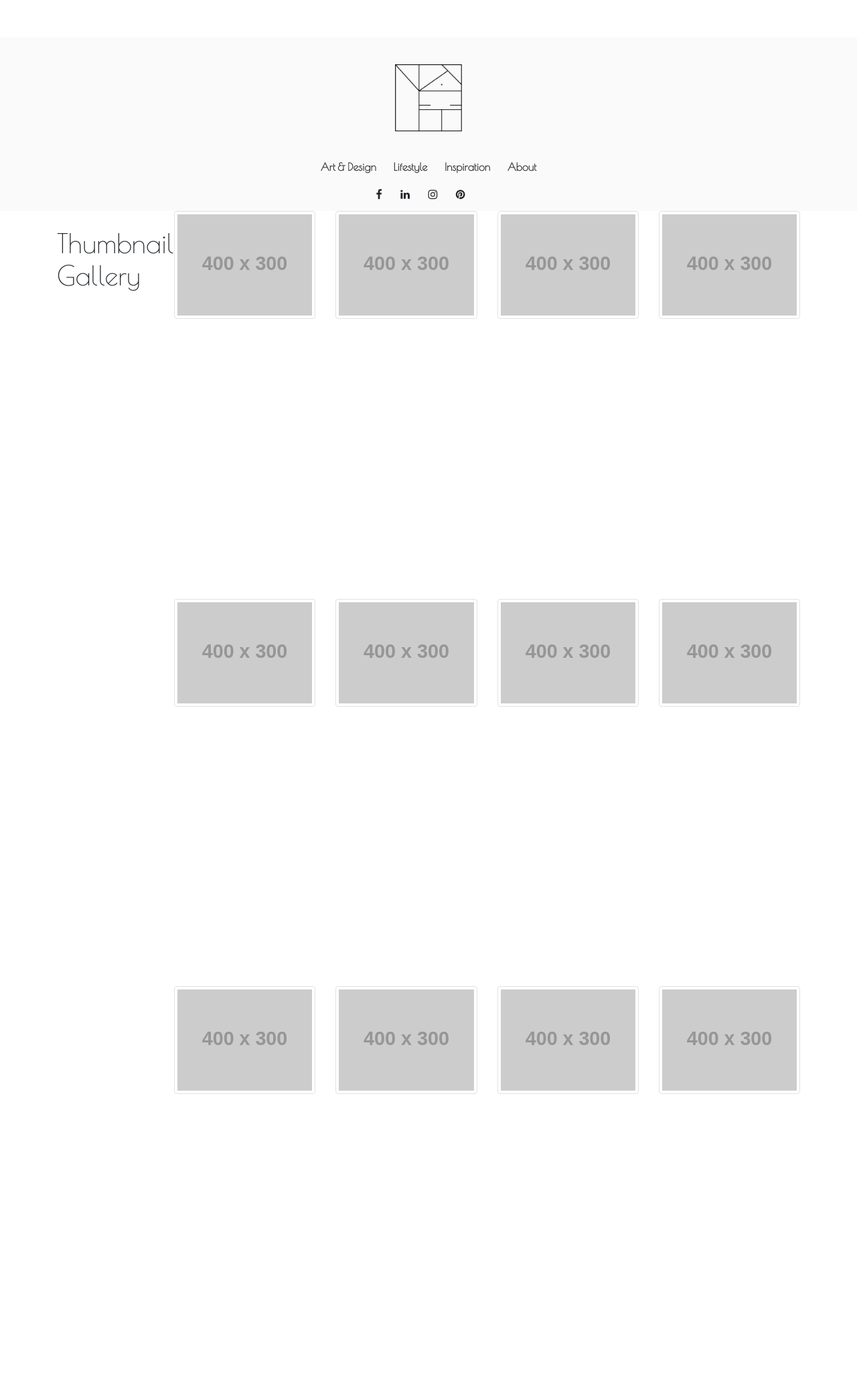
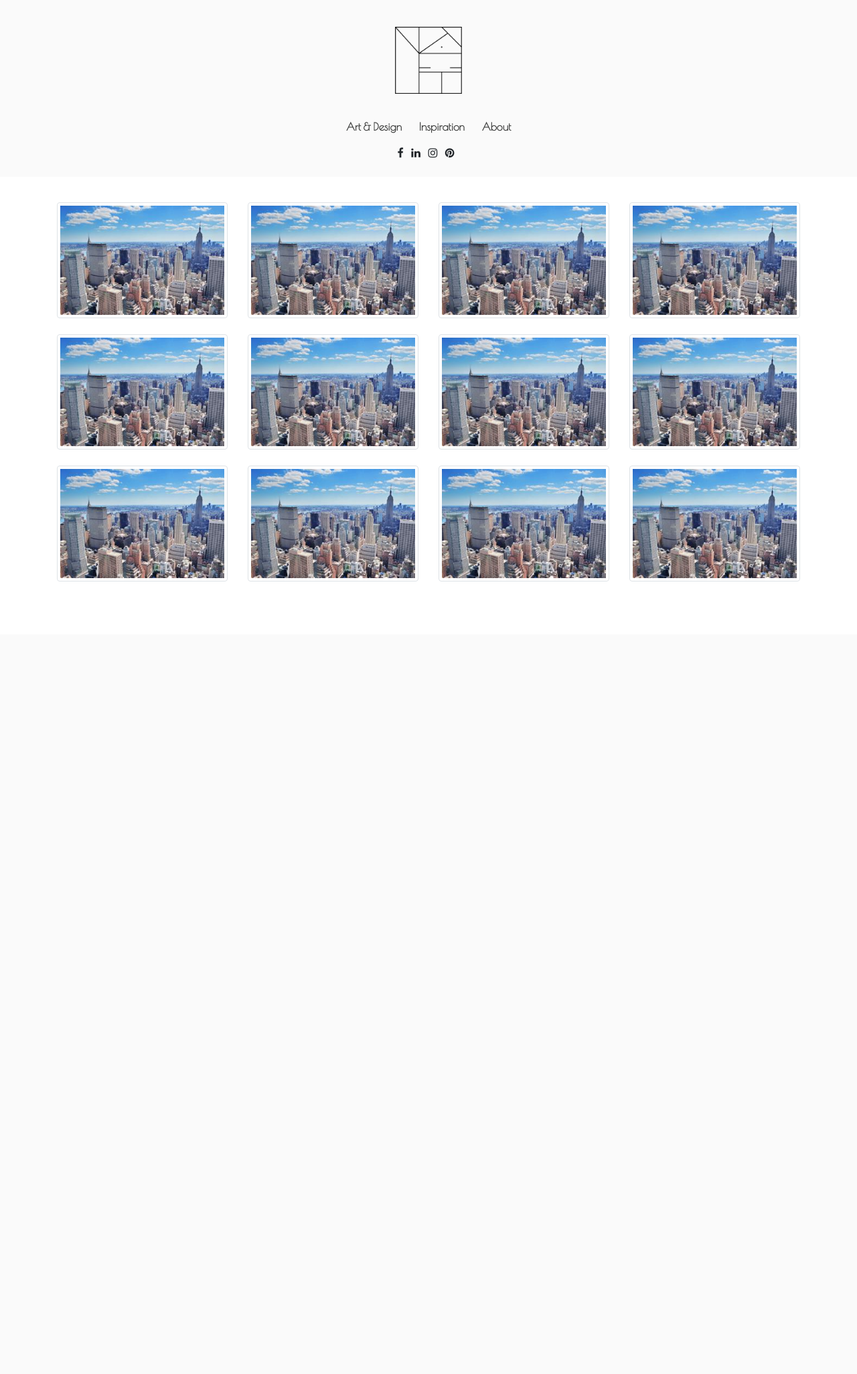
Before and after one commit to GennadiiTurutin/Nadia_blog, a Django app: page /Inspiration/ in a window 1280 px wide. Shown: the whole page at 67% size. After the commit the page ends 868 px from the top, so only its background shows below. Run offline with Django 3.2, Linux system fonts and the light colour scheme; grey boxes labelled with a size stand in for pictures from a placeholder-image service; some libraries are stand-ins or nearby versions.

Commit message:
Changed gallery

```diff
--- /dev/null
+++ b/blog/static/blog/custom.css
@@ -0,0 +1,102 @@
+nav {
+  background-color: #fafafa;
+  margin-bottom: 0%;
+
+}
+
+.nav-item {
+    font-size: 1rem;
+    font-weight: bold;
+    padding: 0.3rem;
+  }
+
+.nav-link {
+  color: #393A39;
+}
+.nav-link:hover {
+  color: #8D928D;
+}
+
+.logo {
+  position: sticky;
+  display: flex;
+  justify-content: center;
+  background-color: #fafafa;
+}
+
+.logo img {
+   margin-bottom: 20%;
+     margin-top: 40%;
+}
+
+* {
+    font-family: 'Poiret One', cursive;
+}
+
+.navbar-toggler {
+    position: relative;
+    width: 100%;
+    margin: 0 auto !important;
+}
+
+
+#socIcons {
+    transition: 0.5s; /* Transition effect when sliding down (and up) */
+    margin-bottom: 1%;
+}
+
+.container img {
+  width: 100%;
+}
+
+p.article-content {
+    text-align: center;
+    color: rgb(136, 136, 136);
+    font-size: 20px;
+    line-height: 28px;
+    font-weight: 300;
+    font-style: normal;
+    text-transform: none;
+    padding-top: 0px;
+    padding-bottom: 25px;
+}
+.article-title {
+    color: rgb(68, 68, 68);
+    font-size: 30px;
+    font-style: normal;
+    font-weight: bold;
+    line-height: 70px;
+    padding-bottom: 30px;
+    padding-top: 0px;
+    text-align: center;
+    text-transform: none;
+    width: 100%;
+
+}
+
+.article-subtitle {
+    color: rgb(68, 68, 68);
+    font-size: 25px;
+    font-style: normal;
+    font-weight: 300;
+    line-height: 70px;
+    padding-bottom: 30px;
+    padding-top: 0px;
+    text-align: center;
+    text-transform: none;
+    width: 100%;
+
+}
+
+.center {
+  width: 100px;
+  margin-bottom: 5%;
+}
+
+a.post-title {
+  color: #393A39;
+}
+
+a.post-title:hover {
+  color: #8D928D;
+}
--- a/blog/templates/blog/base.html
+++ b/blog/templates/blog/base.html
@@ -1,54 +1,3 @@
-<style>
-
-nav {
-	background-color: #fafafa;
-	margin-bottom: 0%;
-
-}
-
-.nav-item {
-    font-size: 1rem;
-    font-weight: bold;
-    padding: 0.3rem;
-  }
-
-.nav-link {
-  color: #393A39;
-}
-.nav-link:hover {
-  color: #8D928D;
-}
-
-.logo {
-  position: sticky;
-  display: flex;
-  justify-content: center;
-  background-color: #fafafa;
-}
-
-.logo img {
-	 margin-bottom: 20%;
-     margin-top: 40%;
-}
-
-* {
-    font-family: 'Poiret One', cursive;
-}
-
-.navbar-toggler {
-    position: relative;
-    width: 100%;
-    margin: 0 auto !important;
-}
-
-
-#socIcons {
-    transition: 10s; /* Transition effect when sliding down (and up) */
-}
-
-</style>
-
-
 {% load static %}
 <!DOCTYPE html>
 <html>
@@ -60,6 +9,8 @@ nav {
 <link rel="stylesheet" href="https://maxcdn.bootstrapcdn.com/bootstrap/4.0.0/css/bootstrap.min.css" integrity="sha384-Gn5384xqQ1aoWXA+058RXPxPg6fy4IWvTNh0E263XmFcJlSAwiGgFAW/dAiS6JXm" crossorigin="anonymous">
 <link rel="stylesheet" href="https://cdnjs.cloudflare.com/ajax/libs/font-awesome/4.7.0/css/font-awesome.min.css">
 <link href="https://fonts.googleapis.com/css?family=Poiret+One" rel="stylesheet">
+<link rel="stylesheet" type="text/css" href="{% static 'blog/custom.css' %}">
+<link rel="stylesheet" href="https://cdnjs.cloudflare.com/ajax/libs/magnific-popup.js/1.1.0/magnific-popup.css">
 
 </head>
 
@@ -73,44 +24,46 @@ nav {
 </div>
 
 <nav class="navbar navbar-expand-md sticky-top">
+
     <button class="navbar-toggler navbar-toggler-right" type="button" data-toggle="collapse" data-target="#navbarResponsive" aria-controls="navbarResponsive" aria-expanded="false" aria-label="Toggle navigation" style="font-size: 20px;">
     MENU
     <i class="fa fa-bars"></i>
     </button>
 
 
-
     <div class="collapse navbar-collapse" id="navbarResponsive">
         <div class="container">
             <div class="row">
                 <div class="col-lg-12 col-md-12 col-sm-12" style="text-align: center;">
-            <div class="container" style="display: block;">
+
+                    <div style="display: inline-block;">
                         <ul class="navbar-nav mx-md-auto mr-auto">
                              <li class="nav-item" >
                                  <a class="nav-item nav-link" href="{% url 'blog-art_design' %}">Art & Design</a>
                              </li>
-                <li class="nav-item">
-                    <a class="nav-item nav-link" href="{% url 'blog-art_design' %}">Lifestyle</a>
-                </li>
+
                              <li class="nav-item">
                                  <a class="nav-item nav-link" href="{% url 'blog-inspiration' %}">Inspiration</a>
                              </li>
+
                              <li class="nav-item">
                                  <a class="nav-item nav-link" href="{% url 'blog-about' %}">About</a>
                              </li>
                         </ul>
                     </div>
-            <div class="col-lg-12 col-md-12 col-sm-12" id="socIcons" style="text-align: center;">
+
+
+                    <div id="socIcons">
                         <ul class="navbar-nav mx-md-auto mr-auto"  style="display: inline-block;">
                              <li class="nav-item">
         	                     <!--Facebook -->
-            <a class="fb-ic"><i class="fa fa-facebook white-text mr-4"> </i></a>
+                                 <a class="fb-ic"><i class="fa fa-facebook white-text mr-2"> </i></a>
                                  <!--Linkedin -->
-            <a class="li-ic"><i class="fa fa-linkedin white-text mr-4"> </i></a>
+                                 <a class="li-ic"><i class="fa fa-linkedin white-text mr-2"> </i></a>
                                  <!--Instagram-->
-            <a class="ins-ic"><i class="fa fa-instagram white-text mr-4"> </i></a>
+                                 <a class="ins-ic"><i class="fa fa-instagram white-text mr-2"> </i></a>
                                  <!--Pinterest-->
-            <a class="fb-ic"><i class="fa fa-pinterest white-text mr-4"> </i></a>
+                                 <a class="fb-ic"><i class="fa fa-pinterest white-text mr-2"> </i></a>
                              </li>
                         </ul>
                     </div>
@@ -118,8 +71,9 @@ MENU
                 </div>
             </div>
         </div>
+    </div>
 
-            </div>
+
 </nav>
 
 
@@ -129,6 +83,8 @@ MENU
 <script src="https://code.jquery.com/jquery-3.2.1.slim.min.js" integrity="sha384-KJ3o2DKtIkvYIK3UENzmM7KCkRr/rE9/Qpg6aAZGJwFDMVNA/GpGFF93hXpG5KkN" crossorigin="anonymous"></script>
 <script src="https://cdnjs.cloudflare.com/ajax/libs/popper.js/1.12.9/umd/popper.min.js" integrity="sha384-ApNbgh9B+Y1QKtv3Rn7W3mgPxhU9K/ScQsAP7hUibX39j7fakFPskvXusvfa0b4Q" crossorigin="anonymous"></script>
 <script src="https://maxcdn.bootstrapcdn.com/bootstrap/4.0.0/js/bootstrap.min.js" integrity="sha384-JZR6Spejh4U02d8jOt6vLEHfe/JQGiRRSQQxSfFWpi1MquVdAyjUar5+76PVCmYl" crossorigin="anonymous"></script>
+<script type="text/javascript" src="//ajax.googleapis.com/ajax/libs/jquery/1.10.2/jquery.min.js"></script>
+<script type="text/javascript" src="https://cdnjs.cloudflare.com/ajax/libs/magnific-popup.js/1.1.0/jquery.magnific-popup.js"></script>
 <script type="text/javascript">
 
 $(document).ready(function(){
@@ -136,17 +92,34 @@ MENU
     var bannerStartHeight = $("#socIcons").height();
     $(window).scroll(function(){
         var scroll = $(window).scrollTop();
-                console.log("SCROLL: "+scroll)
-                console.log("BANNER HEIGHT:"+banner.height())
-                console.log("BANNER START HEIGHT: "+bannerStartHeight)
         if (scroll >= bannerStartHeight){
-                    $("#socIcons").hide('slow');
-                } else {
-                    $("#socIcons").show('slow');
+            $("#socIcons").hide();
+        }
+        else {
+            $("#socIcons").show();
         }
     });
 });
 </script>
+
+<script type="text/javascript">
+$(document).ready(function() {
+  $('.image-link').magnificPopup({
+    type:'image',
+    callbacks: {
+                    resize: changeImgSize,
+                    imageLoadComplete:changeImgSize,
+                    change:changeImgSize
+                }});
+});
+function changeImgSize(){
+            var img = this.content.find('img');
+            img.css('max-height', '100%');
+            img.css('width', 'auto');
+            img.css('max-width', 'auto');
+        }
+</script>
+
 </body>
 
 {% include "blog/footer.html" %}
--- a/blog/templates/blog/footer.html
+++ b/blog/templates/blog/footer.html
@@ -1,17 +1,5 @@
-<style>
-.container {
-  display: flex;
-  justify-content: center;
-}
-.center {
-  width: 100px;
-  margin-bottom: 5%;
-}
-</style>
-
-
 <!-- Footer -->
-<div class="container">
+<div class="container" style="display: flex; justify-content: center;"">
     <div class="center">
      <button onclick="topFunction()" class="btn btn-light btn-lg  btn-outline-warning" id="myBtn" title="Go to top">
         <span class="arrow">↑</span>Back to Top
@@ -20,7 +8,7 @@
 </div>
 
 
- <script>
+<script>
 // When the user scrolls down 20px from the top of the document, show the button
 window.onscroll = function() {scrollFunction()};
 
--- a/blog/templates/blog/inspiration.html
+++ b/blog/templates/blog/inspiration.html
@@ -1,15 +1,5 @@
-<style>
-body {
-  padding-top: 10px;
-}
 
-@media (min-width: 992px) {
-  body {
-    padding-top: 56px;
-  }
-}
 
-</style>
 {% extends "blog/base.html" %}
 {% block content %}
 
@@ -17,79 +7,81 @@ body {
 
 {% load static %}
 
+<div class="container" style="margin-top: 3%">
+<div class="row">
 
-    <div class="container">
-
-      <h1 class="my-4 text-center text-lg-left">Thumbnail Gallery</h1>
-
-      <div class="row text-center text-lg-left">
-
-        <div class="col-lg-3 col-md-4 col-xs-6">
-          <a href="#" class="d-block mb-4 h-100">
-            <img class="img-fluid img-thumbnail" src="http://placehold.it/400x300" alt="">
+        <div class="col-lg-3 col-md-4 col-xs-6 h-50">
+          <a href="/media/default.jpg" class="d-block mb-4 image-link">
+            <img class="img-fluid img-thumbnail" src="/media/default.jpg" width = "100%" alt="">
           </a>
         </div>
-        <div class="col-lg-3 col-md-4 col-xs-6">
-          <a href="#" class="d-block mb-4 h-100">
-            <img class="img-fluid img-thumbnail" src="http://placehold.it/400x300" alt="">
+
+        <div class="col-lg-3 col-md-4 col-xs-6 h-50">
+          <a href="/media/default.jpg" class="d-block mb-4 image-link">
+            <img class="img-fluid img-thumbnail" src="/media/default.jpg" width="400" height="300" alt="">
           </a>
         </div>
-        <div class="col-lg-3 col-md-4 col-xs-6">
-          <a href="#" class="d-block mb-4 h-100">
-            <img class="img-fluid img-thumbnail" src="http://placehold.it/400x300" alt="">
+
+         <div class="col-lg-3 col-md-4 col-xs-6 h-50">
+          <a href="/media/default.jpg" class="d-block mb-4 image-link">
+            <img class="img-fluid img-thumbnail" src="/media/default.jpg" width="400" height="300" alt="">
           </a>
         </div>
-        <div class="col-lg-3 col-md-4 col-xs-6">
-          <a href="#" class="d-block mb-4 h-100">
-            <img class="img-fluid img-thumbnail" src="http://placehold.it/400x300" alt="">
+
+         <div class="col-lg-3 col-md-4 col-xs-6 h-50">
+          <a href="/media/default.jpg" class="d-block mb-4 image-link">
+            <img class="img-fluid img-thumbnail" src="/media/default.jpg" width="400" height="300" alt="">
           </a>
         </div>
-        <div class="col-lg-3 col-md-4 col-xs-6">
-          <a href="#" class="d-block mb-4 h-100">
-            <img class="img-fluid img-thumbnail" src="http://placehold.it/400x300" alt="">
+
+         <div class="col-lg-3 col-md-4 col-xs-6 h-50">
+          <a href="/media/default.jpg" class="d-block mb-4 image-link">
+            <img class="img-fluid img-thumbnail" src="/media/default.jpg" width="400" height="300" alt="">
           </a>
         </div>
-        <div class="col-lg-3 col-md-4 col-xs-6">
-          <a href="#" class="d-block mb-4 h-100">
-            <img class="img-fluid img-thumbnail" src="http://placehold.it/400x300" alt="">
+
+         <div class="col-lg-3 col-md-4 col-xs-6 h-50">
+          <a href="/media/default.jpg" class="d-block mb-4 image-link">
+            <img class="img-fluid img-thumbnail" src="/media/default.jpg" width="400" height="300" alt="">
           </a>
         </div>
-        <div class="col-lg-3 col-md-4 col-xs-6">
-          <a href="#" class="d-block mb-4 h-100">
-            <img class="img-fluid img-thumbnail" src="http://placehold.it/400x300" alt="">
+
+         <div class="col-lg-3 col-md-4 col-xs-6 h-50">
+          <a href="/media/default.jpg" class="d-block mb-4 image-link">
+            <img class="img-fluid img-thumbnail" src="/media/default.jpg" width="400" height="300" alt="">
           </a>
         </div>
-        <div class="col-lg-3 col-md-4 col-xs-6">
-          <a href="#" class="d-block mb-4 h-100">
-            <img class="img-fluid img-thumbnail" src="http://placehold.it/400x300" alt="">
+
+         <div class="col-lg-3 col-md-4 col-xs-6 h-50">
+          <a href="/media/default.jpg" class="d-block mb-4 image-link">
+            <img class="img-fluid img-thumbnail" src="/media/default.jpg" width="400" height="300" alt="">
           </a>
         </div>
-        <div class="col-lg-3 col-md-4 col-xs-6">
-          <a href="#" class="d-block mb-4 h-100">
-            <img class="img-fluid img-thumbnail" src="http://placehold.it/400x300" alt="">
+
+         <div class="col-lg-3 col-md-4 col-xs-6 h-50">
+          <a href="/media/default.jpg" class="d-block mb-4 image-link">
+            <img class="img-fluid img-thumbnail" src="/media/default.jpg" width="400" height="300" alt="">
           </a>
         </div>
-        <div class="col-lg-3 col-md-4 col-xs-6">
-          <a href="#" class="d-block mb-4 h-100">
-            <img class="img-fluid img-thumbnail" src="http://placehold.it/400x300" alt="">
+
+         <div class="col-lg-3 col-md-4 col-xs-6 h-50">
+          <a href="/media/default.jpg" class="d-block mb-4 image-link">
+            <img class="img-fluid img-thumbnail" src="/media/default.jpg" width="400" height="300" alt="">
           </a>
         </div>
-        <div class="col-lg-3 col-md-4 col-xs-6">
-          <a href="#" class="d-block mb-4 h-100">
-            <img class="img-fluid img-thumbnail" src="http://placehold.it/400x300" alt="">
+
+         <div class="col-lg-3 col-md-4 col-xs-6 h-50">
+          <a href="/media/default.jpg" class="d-block mb-4 image-link">
+            <img class="img-fluid img-thumbnail" src="/media/default.jpg" width="400" height="300" alt="">
           </a>
         </div>
-        <div class="col-lg-3 col-md-4 col-xs-6">
-          <a href="#" class="d-block mb-4 h-100">
-            <img class="img-fluid img-thumbnail" src="http://placehold.it/400x300" alt="">
+
+         <div class="col-lg-3 col-md-4 col-xs-6 h-50">
+          <a href="/media/default.jpg" class="d-block mb-4 image-link">
+            <img class="img-fluid img-thumbnail" src="/media/default.jpg" alt="">
           </a>
         </div>
-      </div>
-
-    </div>
-    <!-- /.container -->
+</div>
+</div>
 
 {% endblock content %}
-
-</div>
-</div>
```
Also changed, not shown: blog/templates/blog/art_design.html (+14 -30 lines), blog/templates/blog/post_detail.html (+6 -46 lines). Lines whose indentation alone changed are shown as unchanged.
